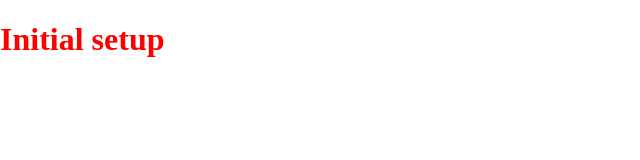
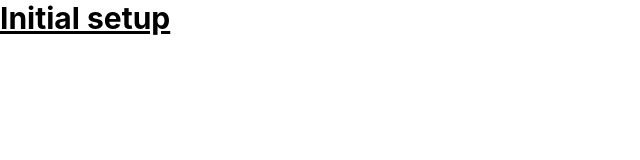
Before and after one commit to corneliuskorir/wordly, a website built with Vite: page index.html in a window 1280 px wide. Shown: the whole page, without its empty margins (0-640 px from the left). Built offline with nearby package versions, Linux system fonts and the light colour scheme.

Commit message:
set up vite and tailwindcss

```diff
--- a/index.html
+++ b/index.html
@@ -4,9 +4,9 @@
     <meta charset="UTF-8" />
     <meta name="viewport" content="width=device-width, initial-scale=1.0" />
     <title>Wordly</title>
-    <link rel="stylesheet" href="style.css" />
+    <link rel="stylesheet" href="./style.css" />
   </head>
   <body>
-    <h1>Initial setup</h1>
+    <h1 class="text-3xl font-bold underline">Initial setup</h1>
   </body>
 </html>
--- a/style.css
+++ b/style.css
@@ -1,7 +1,5 @@
+@import "tailwindcss";
+
 body {
   margin: 0;
 }
-
-h1 {
-  color: red;
-}
--- /dev/null
+++ b/vite.config.js
@@ -0,0 +1,6 @@
+import { defineConfig } from "vite";
+import tailwindcss from "@tailwindcss/vite";
+
+export default defineConfig({
+  plugins: [tailwindcss()],
+});
```
Also changed, not shown: package.json (+12 -2 lines), 1 other file.
